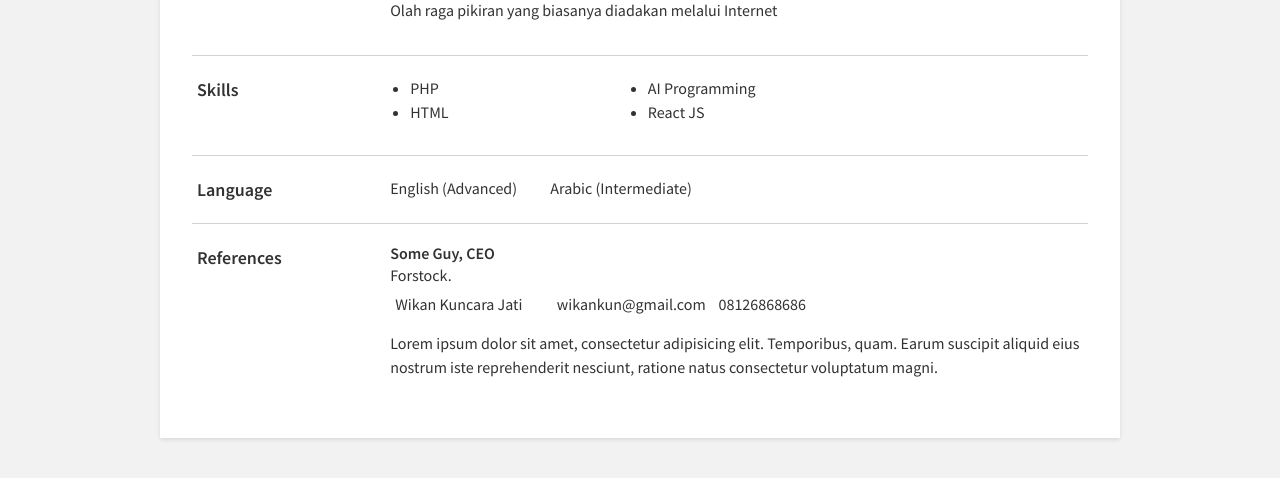
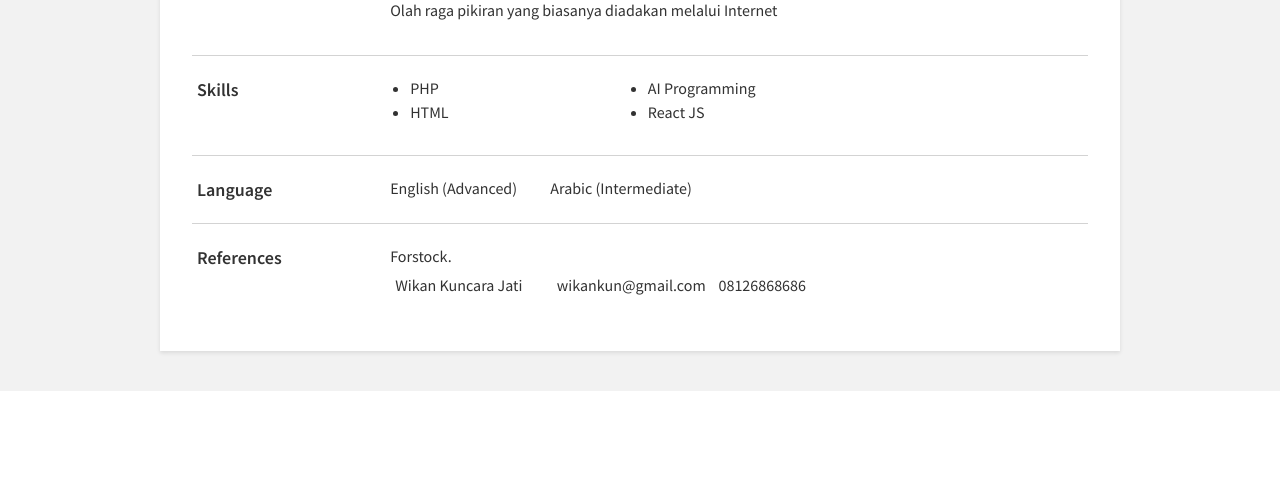
Before and after one commit to MAAF72/CV-Generator, a Flask app: template application/web/templates/CV NON FORMAL 2 fix.html in a window 1280 px wide. Shown: the part 1012-1490 px from the top of the page. After the commit the page ends 1403 px from the top, so only its background shows below. Run offline with Flask 2, Linux system fonts and the light colour scheme; the template is opened without the code that fills it, so the values that code supplies are empty; some libraries are stand-ins or nearby versions.

Commit message:
Update CV NON FORMAL 2 fix.html

```diff
--- a/application/web/templates/CV NON FORMAL 2 fix.html
+++ b/application/web/templates/CV NON FORMAL 2 fix.html
@@ -160,7 +160,6 @@
     <section>
       <div class="section-title">References</div>
       <div class="fixDown">
-        <div class="job-company">Some Guy, CEO</div>
         <div class="job-title">Forstock.</div>
         <div class="links">
           <div class="link-item">
@@ -176,8 +175,6 @@
             <a href="tel:123-456-7890">08126868686</a>
           </div>
         </div> <!-- end links -->
-
-        <p class="reference-details">Lorem ipsum dolor sit amet, consectetur adipisicing elit. Temporibus, quam. Earum suscipit aliquid eius nostrum iste reprehenderit nesciunt, ratione natus consectetur voluptatum magni.</p>
       </div>
     </section>
 
```
